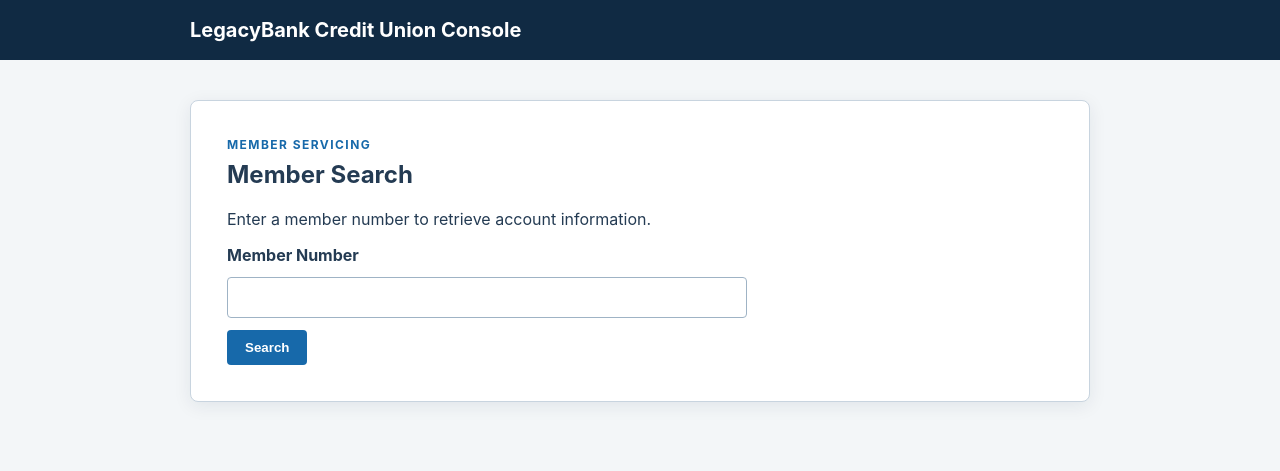
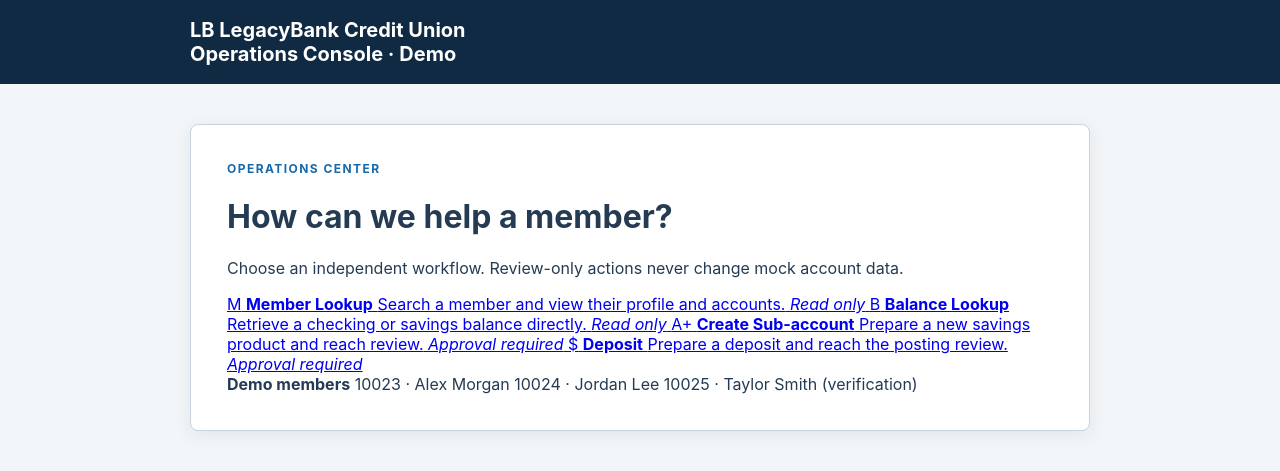
Before and after one commit to Vishnu1721/bankpilot, a Flask app: page / in a window 1280 px wide. Shown: the top 471 px of the page. Run offline with Flask 3, Linux system fonts and the light colour scheme.

Commit message:
Update demo_app/templates/index.html for independent operations

```diff
--- a/demo_app/templates/index.html
+++ b/demo_app/templates/index.html
@@ -1,12 +1,53 @@
 <!DOCTYPE html>
-<html lang="en"><head><meta charset="UTF-8"><title>LegacyBank Admin</title>
-<link rel="stylesheet" href="{{ url_for('static', filename='style.css') }}"></head>
-<body><div class="header">LegacyBank Credit Union Console</div>
-<div class="container"><div class="eyebrow">MEMBER SERVICING</div><h2>Member Search</h2>
-<p>Enter a member number to retrieve account information.</p>
-<form action="/member" method="post">
-<label for="member_id">Member Number</label>
-<input id="member_id" type="text" name="member_id" autocomplete="off">
-<button type="submit">Search</button></form>
-{% if error %}<div class="error">{{ error }}</div>{% endif %}
-</div></body></html>
+<html lang="en">
+<head>
+    <meta charset="UTF-8">
+    <title>LegacyBank Operations</title>
+    <link rel="stylesheet" href="{{ url_for('static', filename='style.css') }}">
+</head>
+<body>
+<header class="header">
+    <div><span class="brand-mark">LB</span> LegacyBank Credit Union</div>
+    <span class="operator">Operations Console · Demo</span>
+</header>
+<main class="container dashboard">
+    <div class="eyebrow">OPERATIONS CENTER</div>
+    <h1>How can we help a member?</h1>
+    <p class="lead">Choose an independent workflow. Review-only actions never change mock account data.</p>
+
+    <section class="operation-grid" aria-label="Credit union operations">
+        <a class="operation-card" href="{{ url_for('member_search') }}">
+            <span class="card-icon">M</span>
+            <strong>Member Lookup</strong>
+            <span>Search a member and view their profile and accounts.</span>
+            <em>Read only</em>
+        </a>
+        <a class="operation-card" href="{{ url_for('balance_lookup') }}">
+            <span class="card-icon">B</span>
+            <strong>Balance Lookup</strong>
+            <span>Retrieve a checking or savings balance directly.</span>
+            <em>Read only</em>
+        </a>
+        <a class="operation-card" href="{{ url_for('subaccount_start') }}">
+            <span class="card-icon">A+</span>
+            <strong>Create Sub-account</strong>
+            <span>Prepare a new savings product and reach review.</span>
+            <em class="approval">Approval required</em>
+        </a>
+        <a class="operation-card" href="{{ url_for('deposit_start') }}">
+            <span class="card-icon">$</span>
+            <strong>Deposit</strong>
+            <span>Prepare a deposit and reach the posting review.</span>
+            <em class="approval">Approval required</em>
+        </a>
+    </section>
+
+    <section class="demo-members">
+        <strong>Demo members</strong>
+        <span>10023 · Alex Morgan</span>
+        <span>10024 · Jordan Lee</span>
+        <span>10025 · Taylor Smith (verification)</span>
+    </section>
+</main>
+</body>
+</html>
```
